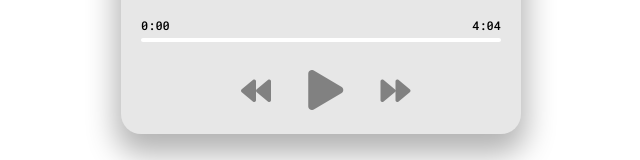
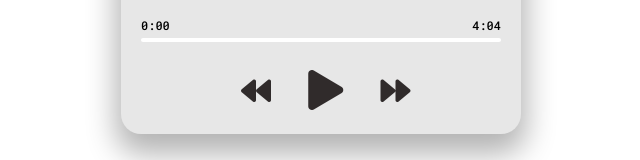
Before and after one commit to ritik-078/Music-Player, a plain HTML site: page index.html in a window 1280 px wide. Shown: the part 516-676 px from the top of the page, without its empty margins (319-959 px from the left). Drawn offline with Linux system fonts and the light colour scheme.

Commit message:
Updated Controls

```diff
--- a/styles.css
+++ b/styles.css
@@ -89,7 +89,7 @@ html {
 
   .fas {
     font-size: 30px;
-    color: rgb(129, 129, 129);
+    color: #1e1818e8;
     margin-right: 30px;
     cursor: pointer;
     user-select: none;
```
